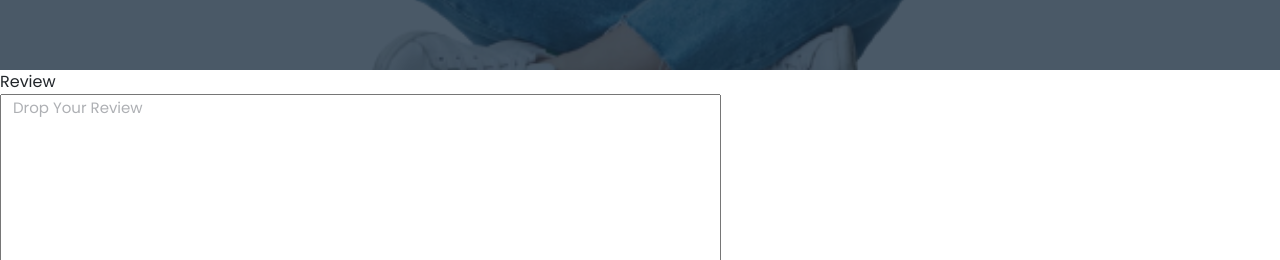
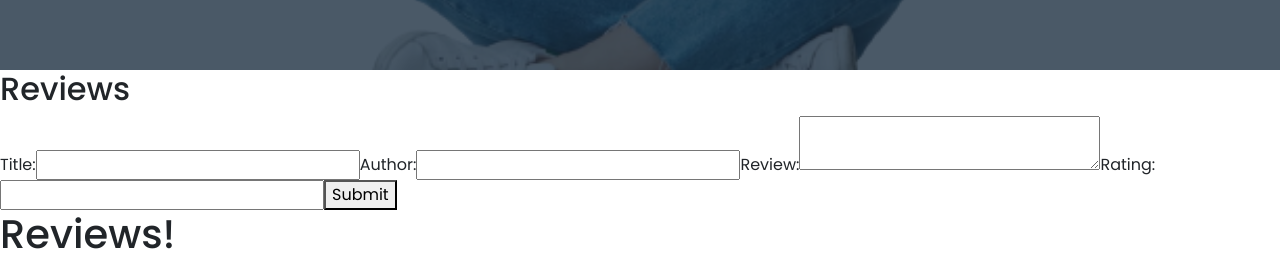
Before and after one commit to Njihia413/phase-5-project, a React (Create React App) app in the folder client/: page /BookDetails in a window 1280 px wide. Shown: the part 650-910 px from the top of the page. Built offline with nearby package versions, Linux system fonts and the light colour scheme; no server answers.

Commit message:
changed form

```diff
--- a/client/src/pages/ReviewForm.js
+++ b/client/src/pages/ReviewForm.js
@@ -1,62 +1,82 @@
-import React from 'react'
+import { useState } from "react";
 
 
+const initialState = {
+    Title: "",
+    Author: "",
+    Review: "",
+    rRating: "",
+  };
 
-class ReviewForm extends React.Component {
+function ReviewForm({ onAddReview }) {
+  const [formData, setFormData] = useState(initialState);
 
-    state = {
-        reviewed_book: '',
-        rating: '',
-        user_username: '',
-    }
+  function handleChange(e) {
+    setFormData({
+      ...formData,
+      [e.target.id]: e.target.value,
+    });
+  }
 
-handleReviewedGame = (event) => {
-    this.setState ({
-        reviewed_book: event.target.value
-     })
+  function handleSubmit(e) {
+    e.preventDefault();
+    fetch("./reviews", {
+      method: "POST",
+      headers: {
+        "Content-Type": "application/json",
+      },
+      body: JSON.stringify(formData),
+    })
+      .then((r) => r.json())
+      .then((newReview) => {
+        setFormData(initialState);
+        onAddReview(newReview);
+      });
+  }
+
+  return (
+    <div className="review">
+      <h2>Reviews</h2>
+      <form onSubmit={handleSubmit}>
+        <label htmlFor="title">Title: </label>
+        <input
+          type="text"
+          id="title"
+          value={formData.title}
+          onChange={handleChange}
+        />
+        {/* <label htmlFor="image">Image URL: </label> */}
+        {/* <input
+          type="text"
+          id="image"
+          value={formData.image}
+          onChange={handleChange}
+        /> */}
+        <label htmlFor="author">Author: </label>
+        <input
+          type="text"
+          id="note"
+          value={formData.note}
+          onChange={handleChange}
+        />
+        <label htmlFor="review">Review: </label>
+        <textarea
+          id="description"
+          value={formData.description}
+          onChange={handleChange}
+        />
+        <label htmlFor="rating">Rating: </label>
+        <input
+          type="number"
+          id="rating"
+          max="5"
+          value={formData.rating}
+          onChange={handleChange}
+        />
+        <button type="submit">Submit</button>
+      </form>
+    </div>
+  );
 }
 
-handleRating = (event) => {
-    this.setState ({
-        rating: event.target.value
-     })
-}
-
-handleUser = (event) => {
-    this.setState ({
-        user_username: event.target.value
-    })
-}
-
-handleForm = (e) => {
-    e.preventDefault()
-    // console.log(e)
-    const review = {
-    reviewed_book: this.state.reviewed_book,
-    rating: this.state.rating,
-    }
-
-   this.props.addReview(review)
-    }
-render() {
-    return (
-    <div className="form-container">
-            <form onSubmit={(e) => {this.handleForm(e)}}>
-                <div>
-                    <label>Review</label>
-                    <br></br>
-                    <textarea type="text" placeholder="Drop Your Review" rows={10} cols={50} value={this.state.reviewed_book} onChange={this.handleReviewedBook}  className="form"/>
-                    <div>
-                    <label>Stars</label>
-                    <br></br>
-                    <input type="number"  max="5" min="0" value={this.state.rating} onChange={this.handleRating} />
-                    </div>
-                </div>
-                <button type="submit" className="sub-review">Reviews</button>
-            </form>
-
-    </div>
-        )
-    }
-}
 export default ReviewForm;
```
